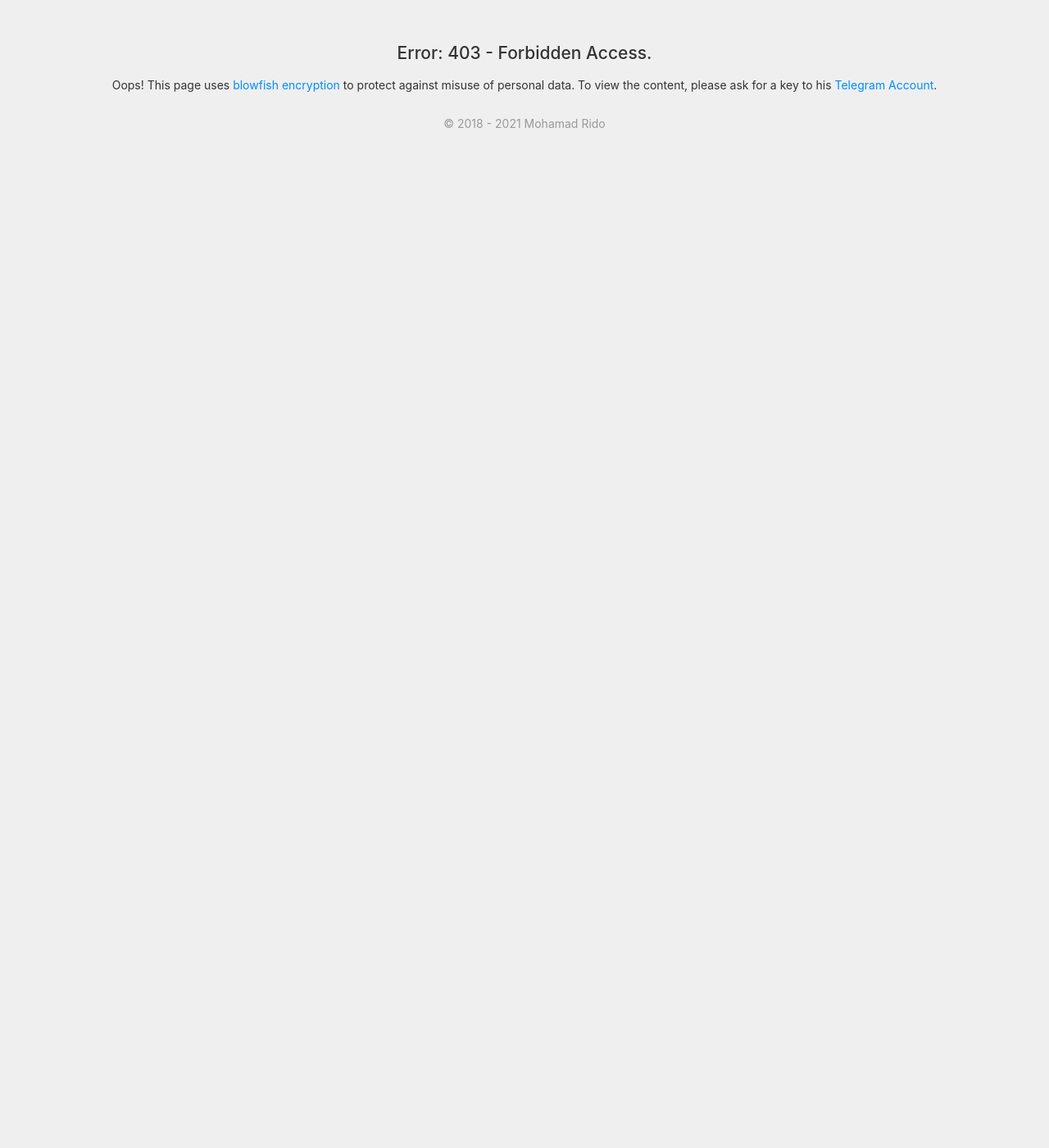
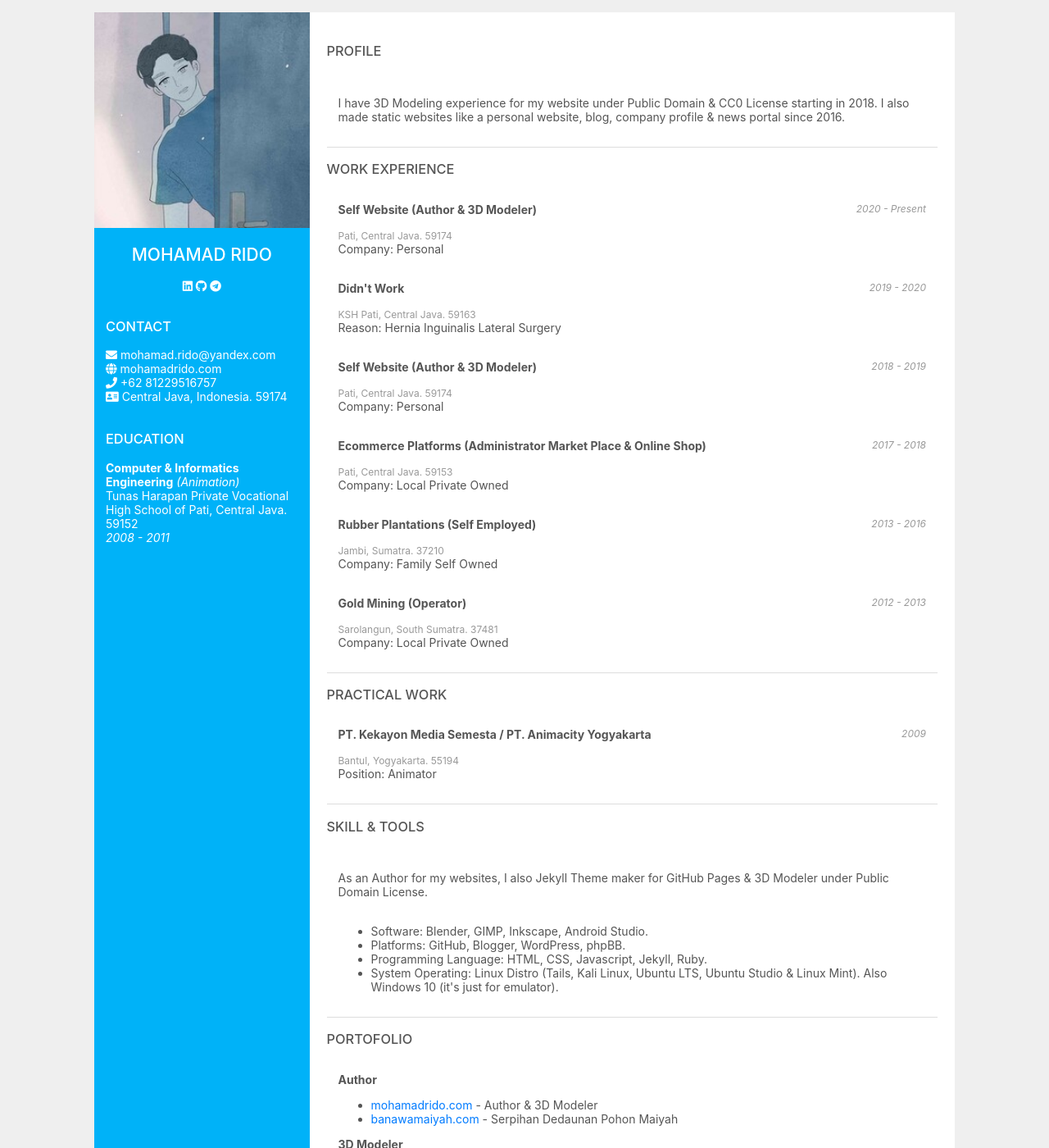
Before and after one commit to mohamadrido/about, a Jekyll site: the page built from index.html, in a window 1280 px wide and 1400 px high. Shown: the whole window at 82% size. Built offline with Jekyll 4.4.1, drawn with Linux system fonts in a browser that asks for light colours; nearby versions of some CDN libraries; some of the changed text lies outside the part shown.

Commit message:
Update index.html

```diff
--- a/index.html
+++ b/index.html
@@ -1,7 +1,135 @@
 ---
 layout: default
 ---
-<div style="text-align: center; padding: 20px;">
-<h2>Error: 403 - Forbidden Access.</h2>
-Oops! This page uses <a style="color: #008eff;" href="https://en.wikipedia.org/wiki/Blowfish_(cipher)">blowfish encryption</a> to protect against misuse of personal data. To view the content, please ask for a key to his <a style="color: #008eff;" href="https://t.me/mohamadrido">Telegram Account</a>.
+<div class="row">
+<div class="column">
+  <div class="column1">
+
+  <div style="text-align: center;">
+  <img src="https://resume.mohamadrido.com/profile.jpg" style="width: 100%;">
+    <h2 style="text-align: center;">MOHAMAD RIDO</h2>
+    <div class="container1">
+    <a href="https://linkedin.com/in/mohamadrido"><i class="fab fa-linkedin"></i></a>
+    <a href="https://github.com/mohamadrido"><i class="fab fa-github"></i></a>
+    <a href="https://t.me/mohamadrido"><i class="fab fa-telegram"></i></a>
+    </div>
+  </div>
+
+  <div class="content" style="padding: 1em;">
+    <h3>CONTACT</h3>
+    <div class="container1">
+    <i class="fa fa-envelope"></i> mohamad.rido@yandex.com<br/>
+    <i class="fa fa-globe"></i> <a href="https://mohamadrido.com">mohamadrido.com</a><br/>
+    <i class="fa fa-phone"></i> +62 81229516757<br/>
+    <i class="fa fa-address-card"></i> Central Java, Indonesia. 59174
+    </div>
+    <br/>
+    <h3>EDUCATION</h3>
+    <p><b>Computer & Informatics Engineering</b> <i>(Animation)</i><br/>
+    Tunas Harapan Private Vocational High School of Pati, Central Java. 59152<br/>
+    <i>2008 - 2011</i>
+    </p>
+  </div>
+
+  </div>
+  <div class="column2">
+  <div class="content" style="padding: 1em;">
+    <h3>PROFILE</h3>
+    <div class="container" style="padding: 1em; border-bottom: 1px solid #ddd;">
+    <p>I have 3D Modeling experience for my website under Public Domain & CC0 License starting in 2018. I also made static websites like a personal website, blog, company profile & news portal since 2016.
+    </p>
+    </div>
+
+    <h3>WORK EXPERIENCE</h3>
+    <div class="container" style="padding: 1em; border-bottom: 1px solid #ddd;">
+
+    <b>Self Website (Author & 3D Modeler)</b>
+    <div class="container-right">
+    <i>2020 - Present</i>
+    </div>
+    <p><span class="span">Pati, Central Java. 59174</span><br/>
+    Company: Personal</p>
+    <br/>
+    <b>Didn't Work</b>
+    <div class="container-right">
+    <i>2019 - 2020</i>
+    </div>
+    <p><span class="span">KSH Pati, Central Java. 59163</span><br/>
+    Reason: Hernia Inguinalis Lateral Surgery</p>
+    <br/>
+    <b>Self Website (Author & 3D Modeler)</b>
+    <div class="container-right">
+    <i>2018 - 2019</i>
+    </div>
+    <p><span class="span">Pati, Central Java. 59174</span><br/>
+    Company: Personal</p>
+    <br/>
+    <b>Ecommerce Platforms (Administrator Market Place & Online Shop)</b>
+    <div class="container-right">
+    <i>2017 - 2018</i>
+    </div>
+    <p><span class="span">Pati, Central Java. 59153</span><br/>
+    Company: Local Private Owned</p>
+    <br/>
+    <b>Rubber Plantations (Self Employed)</b>
+    <div class="container-right">
+    <i>2013 - 2016</i>
+    </div>
+    <p><span class="span">Jambi, Sumatra. 37210</span><br/>
+    Company: Family Self Owned</p>
+    <br/>
+    <b>Gold Mining (Operator)</b>
+    <div class="container-right">
+    <i>2012 - 2013</i>
+    </div>
+    <p><span class="span">Sarolangun, South Sumatra. 37481</span><br/>
+    Company: Local Private Owned</p>
+
+    </div>
+
+    <h3>PRACTICAL WORK</h3>
+    <div class="container" style="padding: 1em; border-bottom: 1px solid #ddd;">
+    <b>PT. Kekayon Media Semesta / PT. Animacity Yogyakarta</b>
+    <div class="container-right">
+    <i>2009</i>
+    </div>
+    <p><span class="span">Bantul, Yogyakarta. 55194</span><br/>
+    Position: Animator</p>
+    </div>
+
+    <h3>SKILL & TOOLS</h3>
+    <div class="container" style="padding: 1em; border-bottom: 1px solid #ddd;">
+    <p>As an Author for my websites, I also Jekyll Theme maker for GitHub Pages & 3D Modeler under Public Domain License.<br/>
+    <br/>
+    <ul>
+    <li>Software: Blender, GIMP, Inkscape, Android Studio.</li>
+    <li>Platforms: GitHub, Blogger, WordPress, phpBB.</li>
+    <li>Programming Language: HTML, CSS, Javascript, Jekyll, Ruby.</li>
+    <li>System Operating: Linux Distro (Tails, Kali Linux, Ubuntu LTS, Ubuntu Studio & Linux Mint). Also Windows 10 (it's just for emulator).</li>
+    </ul>
+    </p>
+    </div>
+
+    <h3>PORTOFOLIO</h3>
+    <div class="container2" style="padding: 1em;">
+    <b>Author</b>
+      <ul>
+      <li><a href="https://mohamadrido.com">mohamadrido.com</a> - Author & 3D Modeler</li>
+      <li><a href="https://banawamaiyah.com" rel="nofollow">banawamaiyah.com</a> - Serpihan Dedaunan Pohon Maiyah</li>
+      </ul>
+
+    <b>3D Modeler</b>
+      <ul>
+      <li><a href="https://publicdomainmodels.com">publicdomainmodels.com</a> - Free CC0 3D Models under Public Domain License</li>
+      <li><a href="https://blendfile.com">blendfile.com</a> Free CC0 3D Model .Blend Files</li>
+      <li><a href="https://youtube.com/blendfile">youtube.com/blendfile</a> Screencast 3D Modelling Parts without editing</li>
+      <li><a href="https://cc03ds.com">cc03ds.com</a>  - Free CC0 3D Models Under Public Domain (now move to <a href="https://publicdomainmodels.com">publicdomainmodels.com</a>)</li>
+      <li><a href="https://artstation.com/mohamadrido">artstation.com/mohamadrido</a> - Samples Render Result</li>
+      <li><a href="https://cc0.site">cc0.site</a> Redirect to <a href="https://cc03ds.com">cc03ds.com</a></li>
+      </ul>
+    </div>
+
+  </div>
+  </div>
 </div>
+</div>
```
